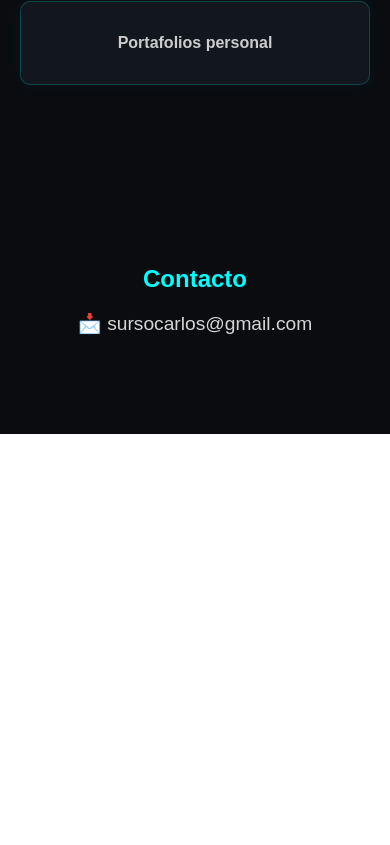
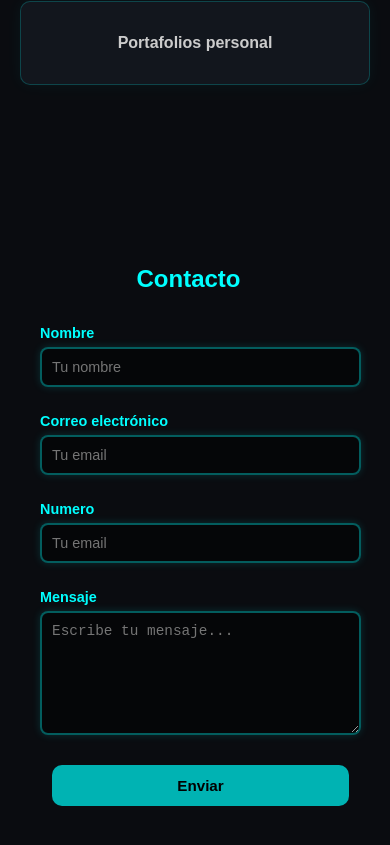
Before and after one commit to sursocarlos/CarlosFloresCV, a React (Vite) app: page / in a window 390 px wide. Shown: the part 4680-5525 px from the top of the page. Before the commit the page ends 5114 px from the top, so only its background shows below. Built offline with nearby package versions, Linux system fonts and the light colour scheme.

Commit message:
Actualización del formulario Contacto

```diff
--- a/src/components/Body.jsx
+++ b/src/components/Body.jsx
@@ -12,7 +12,7 @@ function Body() {
   return (
     <section className="Body" id="sobre-mi">
       <div className="containerReal">
-        <img src={carlos} alt="carlos"/>
+        <img src={carlos} alt="carlos" />
         <div className="sobreMi">
           <h2>{lang === "es" ? "Sobre mí" : "About Me"}</h2>
           <p>
@@ -44,7 +44,7 @@ function Body() {
         <div className="experience-list">
           <div className="experience-item">
             <div className="company-logo">
-              <img src={ug21logo} alt="empresa"/>
+              <img src={ug21logo} alt="empresa" />
             </div>
             <h3>
               {lang === "es"
@@ -248,10 +248,64 @@ function Body() {
           </a>
         </div>
       </div>
-
+      {/*
       <div className="container contact" id="contacto">
         <h2>{lang === "es" ? "Contacto" : "Contact"}</h2>
         <p>📩 sursocarlos@gmail.com</p>
+      </div>
+      */}
+      <div className="contact-section" id="contacto">
+        <h2>{lang === "es" ? "Contacto" : "Contact"}</h2>
+
+        <form
+          className="contact-form"
+          onSubmit={(e) => {
+            e.preventDefault();
+            alert(lang === "es" ? "Formulario enviado" : "Message sent");
+          }}
+        >
+          <div>
+            <label>{lang === "es" ? "Nombre" : "Name"}</label>
+            <input
+              type="text"
+              required
+              placeholder={lang === "es" ? "Tu nombre" : "Your name"}
+            />
+          </div>
+
+          <div>
+            <label>{lang === "es" ? "Correo electrónico" : "Email"}</label>
+            <input
+              type="email"
+              required
+              placeholder={lang === "es" ? "Tu email" : "Your email"}
+            />
+          </div>
+
+          <div>
+            <label>{lang === "es" ? "Numero" : "Number"}</label>
+            <input
+              type="tel"
+              required
+              placeholder={lang === "es" ? "Tu email" : "Your email"}
+            />
+          </div>
+
+          <div>
+            <label>{lang === "es" ? "Mensaje" : "Message"}</label>
+            <textarea
+              required
+              placeholder={
+                lang === "es"
+                  ? "Escribe tu mensaje..."
+                  : "Write your message..."
+              }
+            ></textarea>
+          </div>
+          <div className="field">
+          <button type="submit">{lang === "es" ? "Enviar" : "Send"}</button>
+          </div>
+        </form>
       </div>
     </section>
   );
--- a/src/styles/Body.css
+++ b/src/styles/Body.css
@@ -207,7 +207,6 @@
   font-weight: 600;
 }
 
-
 /* ===== HABILIDADES VERTICALES REHECHAS ===== */
 .skills {
   padding: 80px 20px;
@@ -360,6 +359,178 @@
   }
 }
 
+/* FORMULARIO DE CONTACTO */
+/* ========================= */
+/*         CONTACTO          */
+/* ========================= */
+
+.contact-section {
+  padding: 80px 20px;
+  text-align: center;
+}
+
+.contact-section h2 {
+  color: #00ffff;
+  margin-bottom: 2rem;
+  font-size: 2rem;
+}
+
+/* FORMULARIO */
+.contact-form {
+  max-width: 700px; /* MÁS ANCHO */
+  margin: 0 auto;
+  display: flex;
+  flex-direction: column;
+  gap: 26px; /* más separación */
+}
+
+/* Labels encima */
+.contact-form label {
+  font-size: 1rem;
+  color: #00ffff;
+  font-weight: 600;
+  margin-bottom: 6px;
+  display: block;
+  text-align: left;
+}
+
+/* Inputs largos y centrados */
+.contact-form input,
+.contact-form textarea {
+  width: 100%;
+  background: rgba(0, 0, 0, 0.45);
+  border: 2px solid rgba(0, 255, 255, 0.35);
+  padding: 14px;
+  border-radius: 10px;
+  color: #d6d6d6;
+  font-size: 1rem;
+  transition: 0.25s ease;
+  box-shadow: 0 0 8px rgba(0, 255, 255, 0.15);
+}
+
+.contact-form textarea {
+  min-height: 120px;
+  resize: vertical;
+}
+
+/* Hover / focus */
+.contact-form input:hover,
+.contact-form textarea:hover,
+.contact-form input:focus,
+.contact-form textarea:focus {
+  border-color: #00ffff;
+  box-shadow: 0 0 14px rgba(0, 255, 255, 0.45);
+  outline: none;
+}
+
+/* BOTÓN */
+.contact-form button {
+  background: #00b3b3;
+  border: none;
+  padding: 16px;
+  border-radius: 12px;
+  font-size: 1.1rem;
+  font-weight: 700;
+  color: black;
+  cursor: pointer;
+  transition: 0.25s ease;
+  width: 100%;
+  margin-top: 10px;
+}
+
+.contact-form button:hover {
+  background: #00ffff;
+  transform: translateY(-3px);
+  box-shadow: 0 0 18px rgba(0, 255, 255, 0.45);
+}
+
+.contact-form .field {
+  width: 100%;
+}
+
+.contact-form .field button {
+  width: 100%;
+  margin: 0 auto;
+  display: block;
+  margin-left: 18px;
+}
+
+/* Contenedor del botón */
+
+@media (max-width: 768px) {
+  .contact-section {
+    max-width: 100%;
+    margin-right: 13px;
+  }
+
+  .contact-section h2 {
+    font-size: 1.7rem;
+  }
+
+  .contact-form {
+    max-width: 100%;
+    padding: 0 20px; /* sigue manteniendo margen simétrico */
+  }
+
+  .contact-form label {
+    font-size: 0.95rem;
+  }
+
+  .contact-form input,
+  .contact-form textarea {
+    font-size: 0.95rem;
+    padding: 12px;
+  }
+
+  .contact-form button {
+    font-size: 1rem;
+    padding: 14px;
+  }
+
+  .contact-form .field button {
+    margin-left: 14px;
+  }
+}
+
+@media (max-width: 480px) {
+  .contact-section h2 {
+    font-size: 1.5rem;
+  }
+
+  .contact-form label {
+    font-size: 0.9rem;
+  }
+
+  .contact-form input,
+  .contact-form textarea {
+    font-size: 0.9rem;
+    padding: 10px;
+    border-radius: 8px;
+  }
+
+  .contact-form textarea {
+    min-height: 100px;
+  }
+
+  .contact-form button {
+    padding: 12px;
+    font-size: 0.95rem;
+    border-radius: 10px;
+  }
+
+  .contact-form .field button {
+    margin-left: 12px;
+  }
+
+
+}
+
+@media (max-width: 837px) {
+  .contact-section {
+    max-width: 100%;
+    margin-right: 13px;
+  }
+}
 
 /*Espacio entre el header y el elmento al hacer click sobre el menu*/
 #sobre-mi,
```
